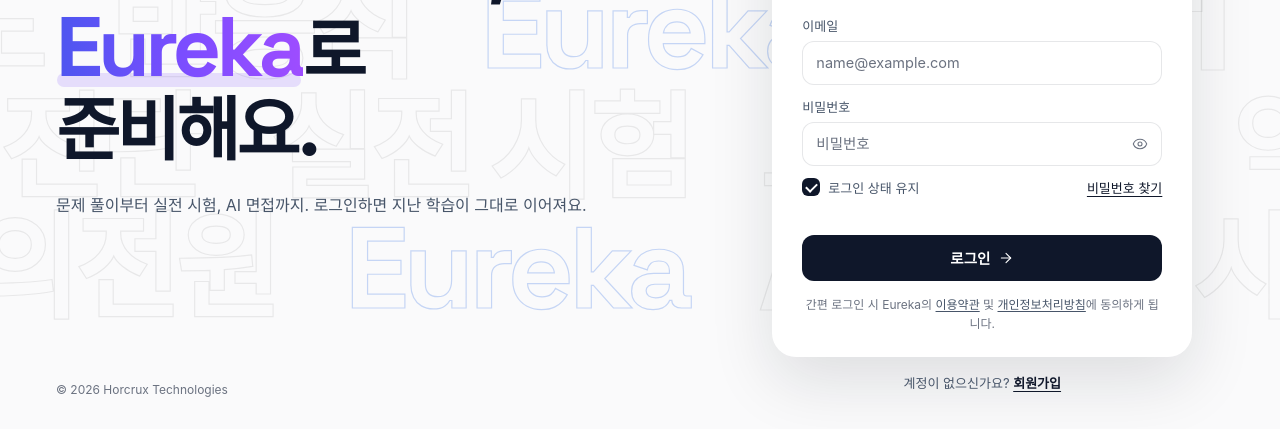
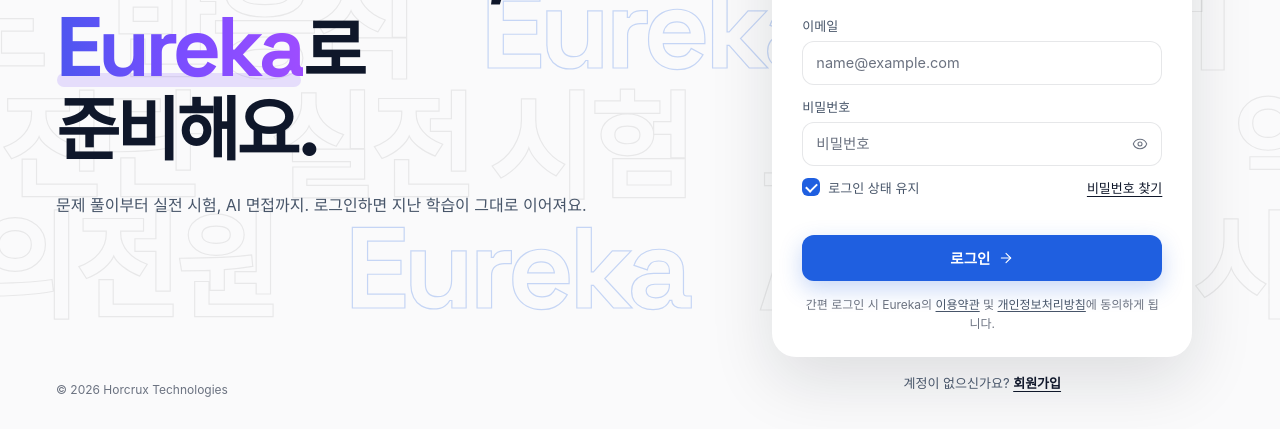
Before and after one commit to skytinstone/Education, a plain HTML site: page prototype/login.html in a window 1280 px wide. Shown: the part 371-800 px from the top of the page. Drawn offline with nearby package versions, Linux system fonts and the light colour scheme; no server answers; a web font is replaced by a local one.

Commit message:
style(login): 로그인 버튼과 체크박스를 파란색으로
Co-Authored-By: Claude Opus 5.5 <noreply@anthropic.com>

```diff
--- a/prototype/login.html
+++ b/prototype/login.html
@@ -202,7 +202,7 @@
   .check { display: flex; align-items: center; gap: 8px; cursor: pointer; font-size: 13px; color: var(--ink-2); user-select: none; }
   .check input { appearance: none; width: 18px; height: 18px; border-radius: 6px; margin: 0; flex-shrink: 0; cursor: pointer;
     background: #fff; box-shadow: inset 0 0 0 1px rgba(15,23,42,.2); display: grid; place-items: center; transition: background .15s, box-shadow .15s; }
-  .check input:checked { background: var(--ink); box-shadow: none; }
+  .check input:checked { background: var(--accent); box-shadow: none; }
   .check input:checked::after { content: ""; width: 9px; height: 5px; border: 2px solid #fff; border-top: 0; border-right: 0; transform: translateY(-1px) rotate(-45deg); }
   .check input:focus-visible { box-shadow: 0 0 0 3px var(--accent-soft), inset 0 0 0 1px var(--accent); }
 
@@ -216,11 +216,11 @@
 
   .primary {
     margin-top: 16px; width: 100%; height: 46px; border-radius: 12px;
-    background: var(--ink); color: #fff; font-size: 14.5px; font-weight: 600;
+    background: var(--accent); color: #fff; box-shadow: 0 8px 22px rgba(31,95,224,.25); font-size: 14.5px; font-weight: 600;
     display: flex; align-items: center; justify-content: center; gap: 8px;
     transition: background .2s, opacity .2s;
   }
-  .primary:hover:not(:disabled) { background: #1e293b; }
+  .primary:hover:not(:disabled) { background: #174BB8; }
   .primary:disabled { opacity: .3; cursor: default; }
   .primary [data-lucide] { transition: transform .2s; }
   .primary:hover:not(:disabled) [data-lucide] { transform: translateX(3px); }
```
